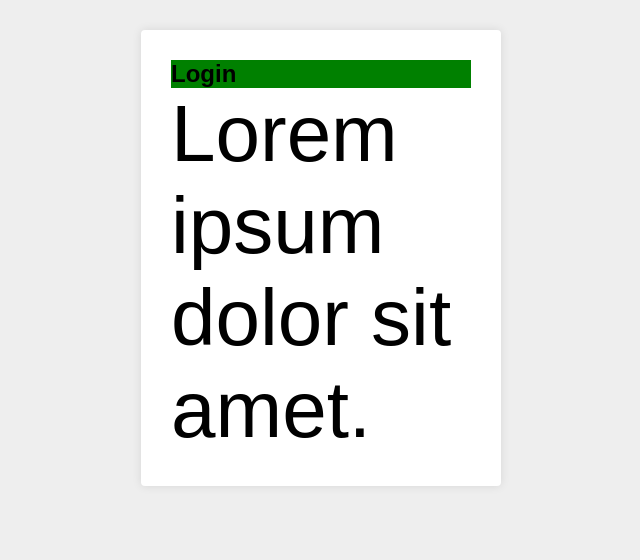
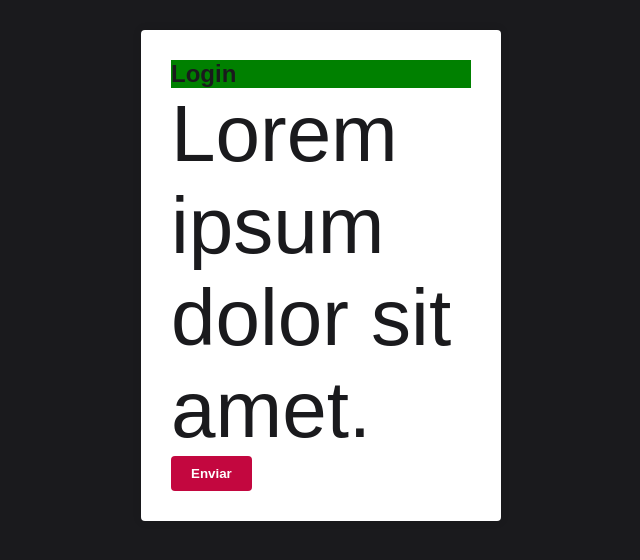
Before and after one commit to arthuryan08/React-Base, a React (Create React App) app: page / in a window 1280 px wide. Shown: the top 560 px of the page, without its empty margins (319-959 px from the left). Built offline with nearby package versions, Linux system fonts and the light colour scheme.

Commit message:
config Primary Colors

```diff
--- /dev/null
+++ b/src/config/colors.js
@@ -0,0 +1,7 @@
+export const primaryColor = '#C3073F'
+export const primaryDarkColor = '#1A1A1D'
+
+export const successColor = '#0197F6';
+export const infoColor = '#0197F6';
+export const errorColor = '#F2AF29';
+export const warningColor = '#F2AF29';
--- a/src/pages/Login/index.js
+++ b/src/pages/Login/index.js
@@ -8,6 +8,7 @@
     <Container>
       <Title>Login</Title>
       <Paragrafo>Lorem ipsum dolor sit amet.</Paragrafo>
+      <button>Enviar</button>
     </Container>
     </>
   )
--- a/src/styles/GlobalStyles.js
+++ b/src/styles/GlobalStyles.js
@@ -1,4 +1,5 @@
 import styled, { createGlobalStyle } from "styled-components";
+import { primaryColor, primaryDarkColor } from "../config/colors";
 
 export default createGlobalStyle`
   * {
@@ -10,7 +11,8 @@
 
   body{
     font-family: sans-serif;
-    background: #eee;
+    background: ${primaryDarkColor};
+    color: ${primaryDarkColor};
   }
 
   html, body, #root {
@@ -19,6 +21,12 @@
 
   button {
     cursor: pointer;
+    background: ${primaryColor};
+    border: none;
+    color: #fff;
+    padding: 10px 20px;
+    border-radius: 4px;
+    font-weight: 700;
   }
 
   a {
```
